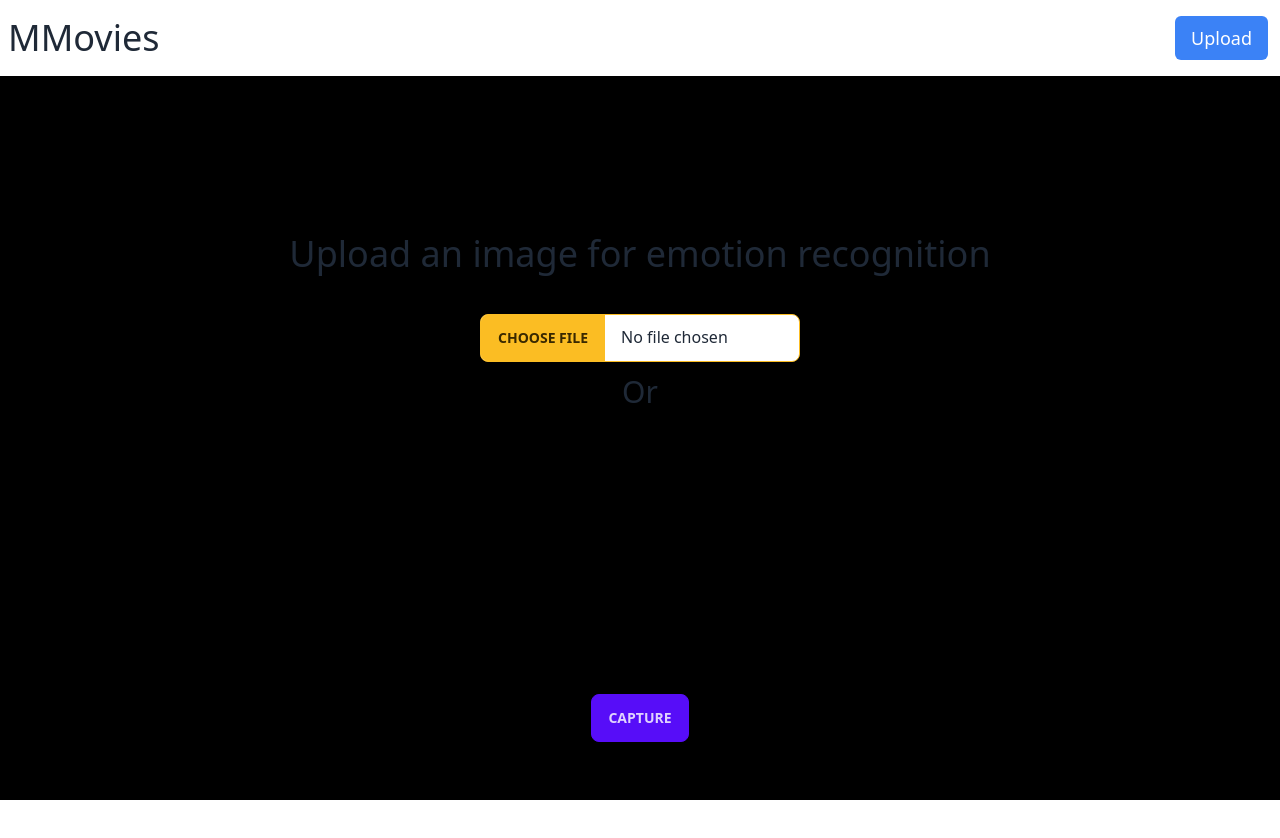
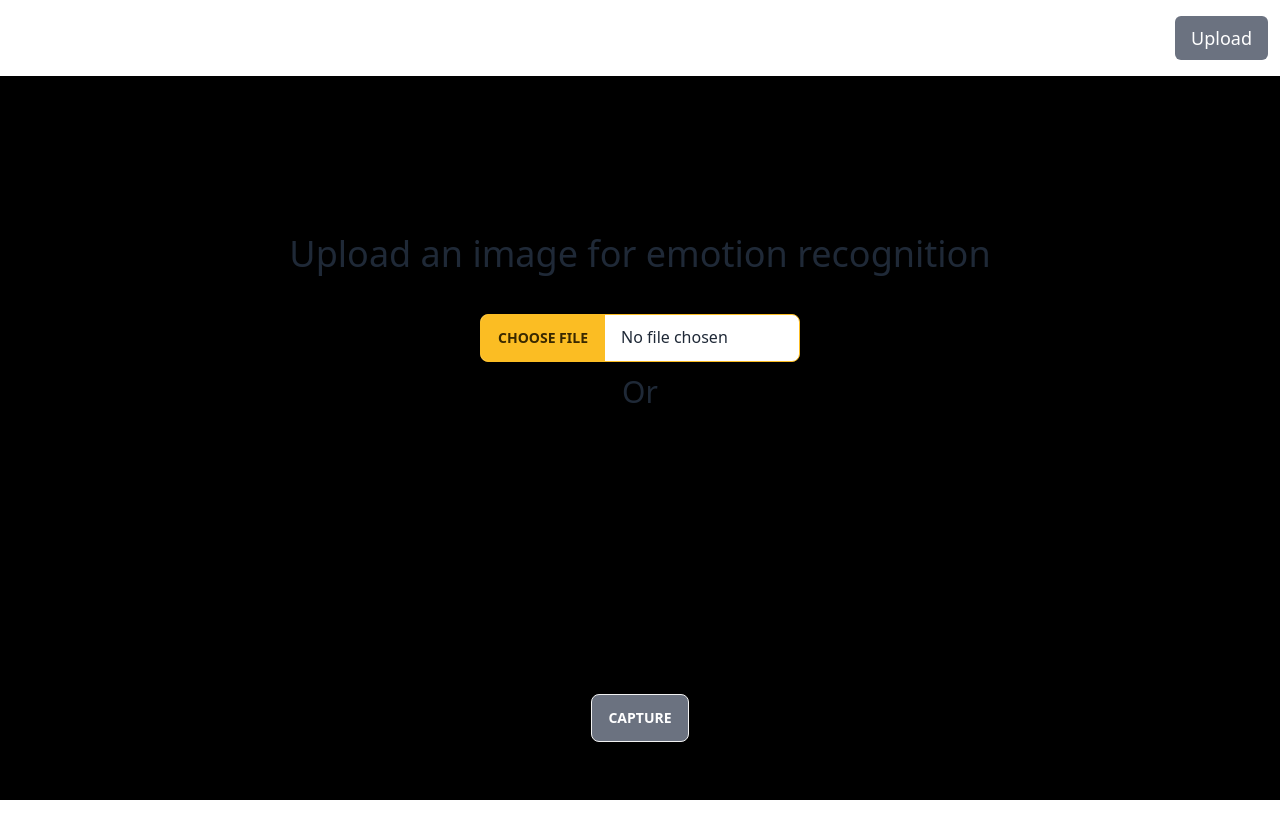
Before and after one commit to shahnewaz-labib/mood-movie, a Next.js app: page /upload in a window 1280 px wide. Shown: the top 838 px of the page. Built offline with nearby package versions, Linux system fonts and the light colour scheme; no server answers.

Commit message:
UI updated

```diff
--- a/src/app/Navbar.tsx
+++ b/src/app/Navbar.tsx
@@ -6,14 +6,14 @@ export default function Navbar() {
       <div className="flex-1 text-4xl normal-case">
         {/* Updated font size */}
         {/* <a className="btn-ghost btn text-xl normal-case">MMovies</a> */}
-        <Link href="/">MMovies</Link>
+        <Link href="/" style={{color: 'white'}}>MMovies</Link>
       </div>
       <div className="flex-none">
         <ul className="menu menu-horizontal px-1">
           <li>
             <Link
               href="/upload"
-              className="rounded-md bg-blue-500 px-4 py-2 text-lg font-medium text-white hover:bg-blue-600"
+              className="rounded-md bg-gray-500 px-4 py-2 text-lg font-medium text-white hover:bg-blue-600"
             >
               Upload
             </Link>{" "}
--- a/src/app/upload/page.tsx
+++ b/src/app/upload/page.tsx
@@ -209,7 +209,7 @@ export default function UploadPage() {
               ></video>
             </div>
             <div className="p-4">
-              <button className="btn-primary btn" onClick={handleCapture}>
+              <button className="bg-gray-500 text-white btn" onClick={handleCapture}>
                 Capture
               </button>
             </div>
```
